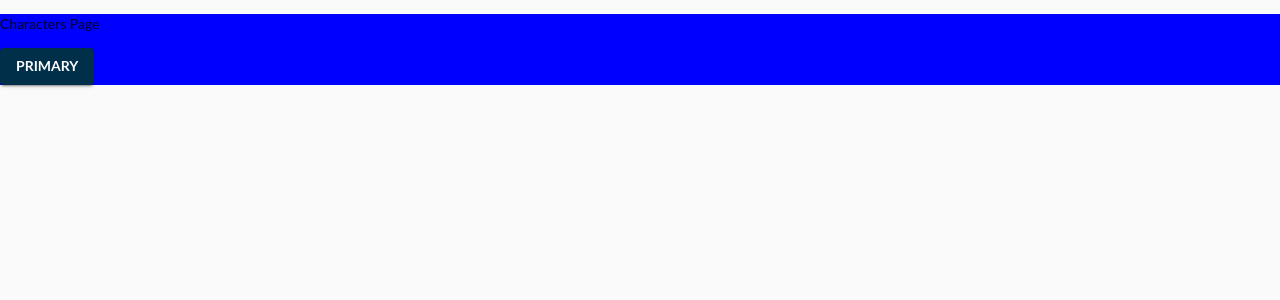
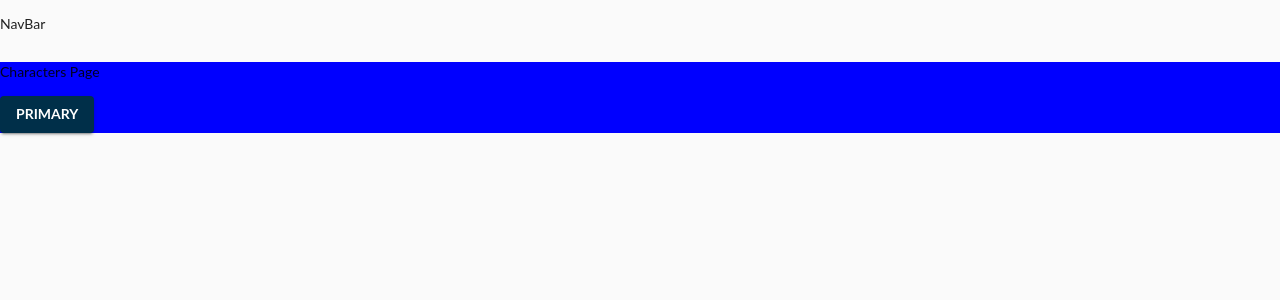
Before and after one commit to NickLont/next_mui_seed, a Next.js app: page /character in a window 1280 px wide. Shown: the top 300 px of the page. Built offline with nearby package versions, Linux system fonts and the light colour scheme.

Commit message:
global styles implemented

```diff
--- /dev/null
+++ b/components/Layout.js
@@ -0,0 +1,29 @@
+import PropTypes from 'prop-types'
+import NavBar from 'components/NavBar'
+import { makeStyles } from '@material-ui/core/styles'
+
+const useStyles = makeStyles(() => ({
+  container: {
+    display: 'flex',
+    flexDirection: 'column',
+    height: '100%',
+    width: '100%'
+  }
+}))
+
+const Layout = ({ children }) => {
+  const classes = useStyles()
+
+  return (
+    <div className={classes.container}>
+      {/* <Header /> */}
+      <NavBar />
+      <div>{children}</div>
+    </div>
+  )
+}
+Layout.propTypes = {
+  children: PropTypes.node
+}
+
+export default Layout
--- /dev/null
+++ b/components/NavBar.js
@@ -0,0 +1,5 @@
+const NavBar = () => {
+  return <p>NavBar</p>
+}
+
+export default NavBar
--- a/pages/_app.js
+++ b/pages/_app.js
@@ -4,6 +4,8 @@ import { ThemeProvider } from '@material-ui/core/styles'
 import CssBaseline from '@material-ui/core/CssBaseline'
 import theme from '../theme'
 import Head from 'next/head'
+import Layout from 'components/Layout'
+import GlobalStyles from 'styles/GlobalStyles'
 
 function MyApp({ Component, pageProps }) {
   useEffect(() => {
@@ -22,7 +24,10 @@ function MyApp({ Component, pageProps }) {
       </Head>
       <ThemeProvider theme={theme}>
         <CssBaseline />
-        <Component {...pageProps} />
+        <GlobalStyles />
+        <Layout>
+          <Component {...pageProps} />
+        </Layout>
       </ThemeProvider>
     </>
   )
--- /dev/null
+++ b/styles/GlobalStyles.js
@@ -0,0 +1,33 @@
+import { createStyles, makeStyles } from '@material-ui/core'
+
+const useStyles = makeStyles(() =>
+  createStyles({
+    '@global': {
+      html: {
+        '-webkit-font-smoothing': 'antialiased',
+        '-moz-osx-font-smoothing': 'grayscale',
+        height: '100%',
+        width: '100%'
+      },
+      '*, *::before, *::after': {
+        boxSizing: 'inherit'
+      },
+      body: {
+        height: '100%',
+        width: '100%'
+      },
+      '#root': {
+        height: '100%',
+        width: '100%'
+      }
+    }
+  })
+)
+
+const GlobalStyles = () => {
+  useStyles()
+
+  return null
+}
+
+export default GlobalStyles
```
Also changed, not shown: components/Header.js (added).
